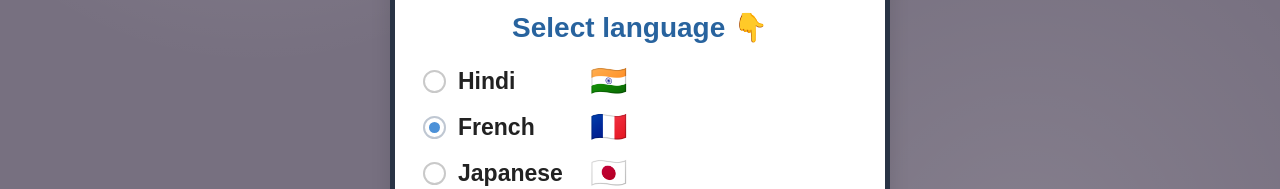
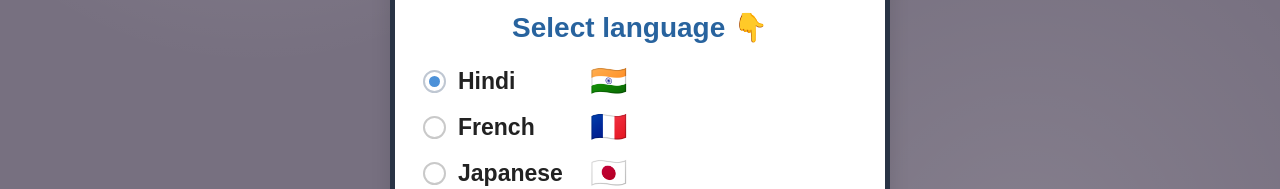
Before and after one commit to sagarkudu/polllyglot-ai-translation-app, a React (Vite) app in the folder frontend/: page / in a window 1280 px wide. Shown: the part 504-693 px from the top of the page. Built offline with nearby package versions, Linux system fonts and the light colour scheme.

Commit message:
added hindi language on top

```diff
--- a/frontend/src/pages/TranslatorPage.jsx
+++ b/frontend/src/pages/TranslatorPage.jsx
@@ -8,7 +8,7 @@ import Header from "../layout/Header";
 
 function TranslatorPage() {
   const [text, setText] = useState("");
-  const [language, setLanguage] = useState("fr");
+  const [language, setLanguage] = useState("hi");
 
   const [translation, setTranslation] = useState("");
 
```
